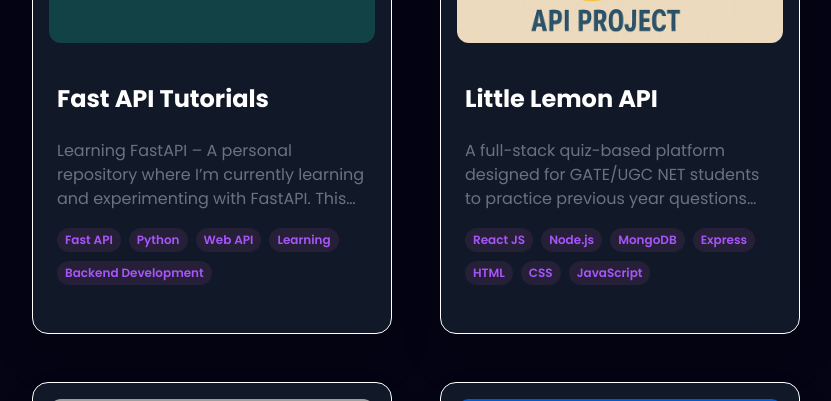
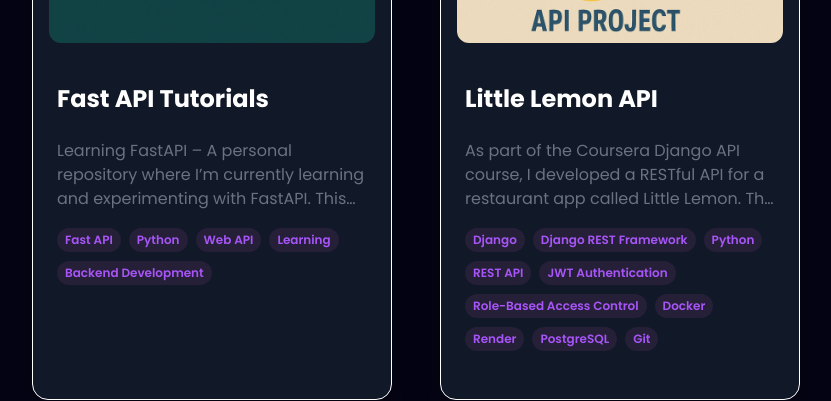
Before and after one commit to PTHARRISH/me, a React (Vite) app: page / in a window 1280 px wide. Shown: the part 3360-3761 px from the top of the page, without its empty margins (224-1055 px from the left). Built offline with nearby package versions, Linux system fonts and the light colour scheme; grey boxes are pictures that could not be loaded.

Commit message:
Resume and updated description

```diff
--- a/src/components/Work/Work.jsx
+++ b/src/components/Work/Work.jsx
@@ -78,11 +78,11 @@
             </div>
 
             <div className="flex flex-col">
-              <div className="w-full flex justify-center bg-gray-900 px-4">
+              <div className="w-[95%] flex justify-center bg-gray-900 px-4">
                 <img
                   src={selectedProject.image}
                   alt={selectedProject.title}
-                  className="w-[95%] lg:w-[40%] max-w-xl object-contain rounded-xl shadow-2xl"
+                  className="w-[95%] lg:w-[35%] max-w-xl object-contain rounded-xl shadow-2xl"
                 />
               </div>
               <div className="lg:p-8 p-6">
--- a/src/constants.js
+++ b/src/constants.js
@@ -163,19 +163,22 @@
     id: 1,
     title: "Little Lemon API",
     description:
-      "A full-stack quiz-based platform designed for GATE/UGC NET students to practice previous year questions and create customized tests. The platform offers comprehensive profile stats and detailed results, helping students track and improve their preparation journey effectively.",
+      "As part of the Coursera Django API course, I developed a RESTful API for a restaurant app called Little Lemon. The project focused on implementing role-based authentication and user permissions, allowing for secure access control between customers, managers, and delivery crew. Users can browse the menu, place orders, and track them based on their role.",
     image: littlelemonLogo,
     tags: [
-      "React JS",
-      "Node.js",
-      "MongoDB",
-      "Express",
-      "HTML",
-      "CSS",
-      "JavaScript",
+      "Django",
+      "Django REST Framework",
+      "Python",
+      "REST API",
+      "JWT Authentication",
+      "Role-Based Access Control",
+      "Docker",
+      "Render",
+      "PostgreSQL",
+      "Git",
     ],
-    github: "https://github.com/PTHARRISH/Coursera",
-    webapp: "https://littlelemonapi.up.railway.app/",
+    github: "https://github.com/PTHARRISH/LittleLemon",
+    webapp: "https://littlelemon-2xet.onrender.com/",
   },
   {
     id: 2,
```
Also changed, not shown: 1 other file (tests, documents, lock files or other folders).
